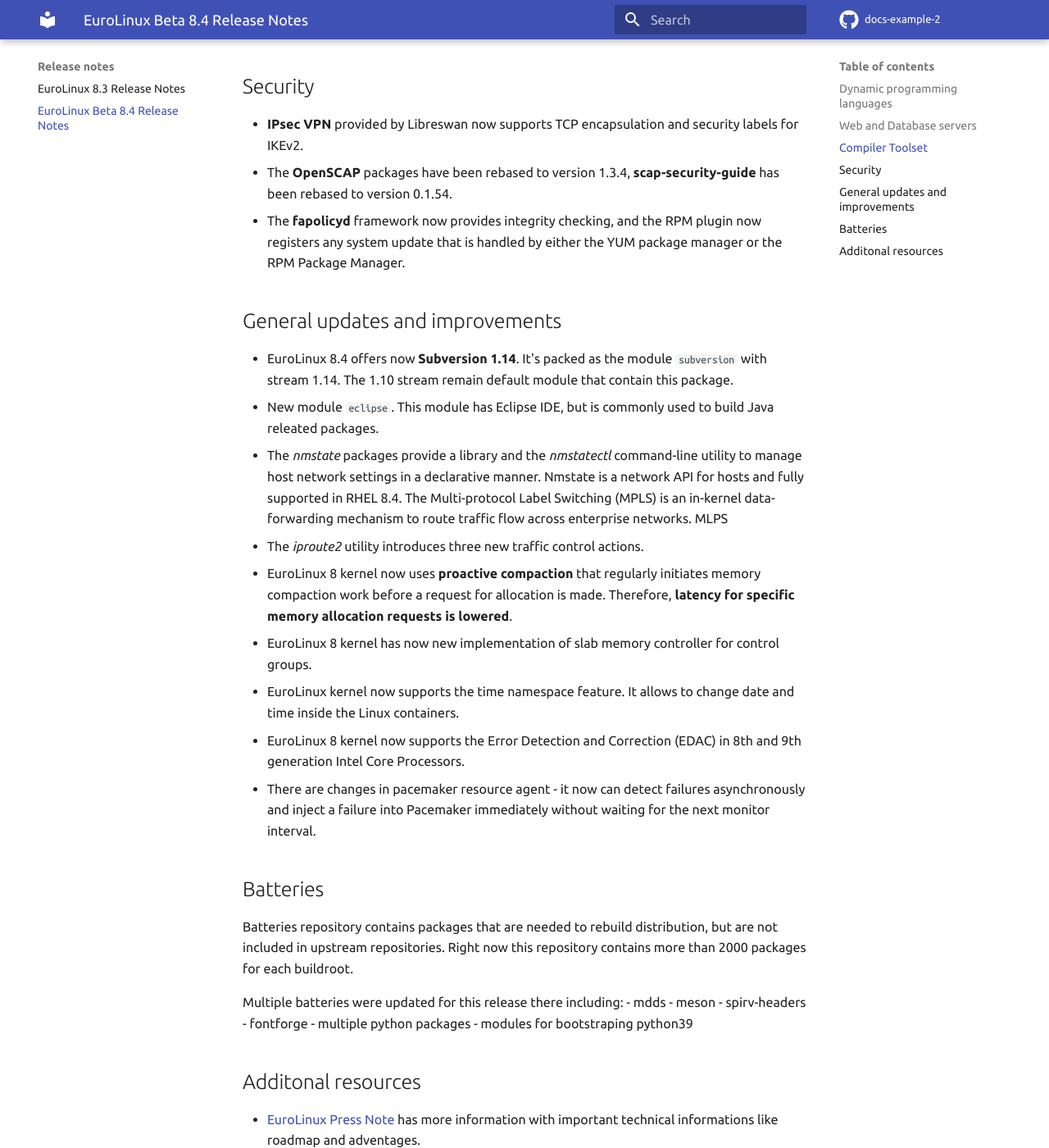
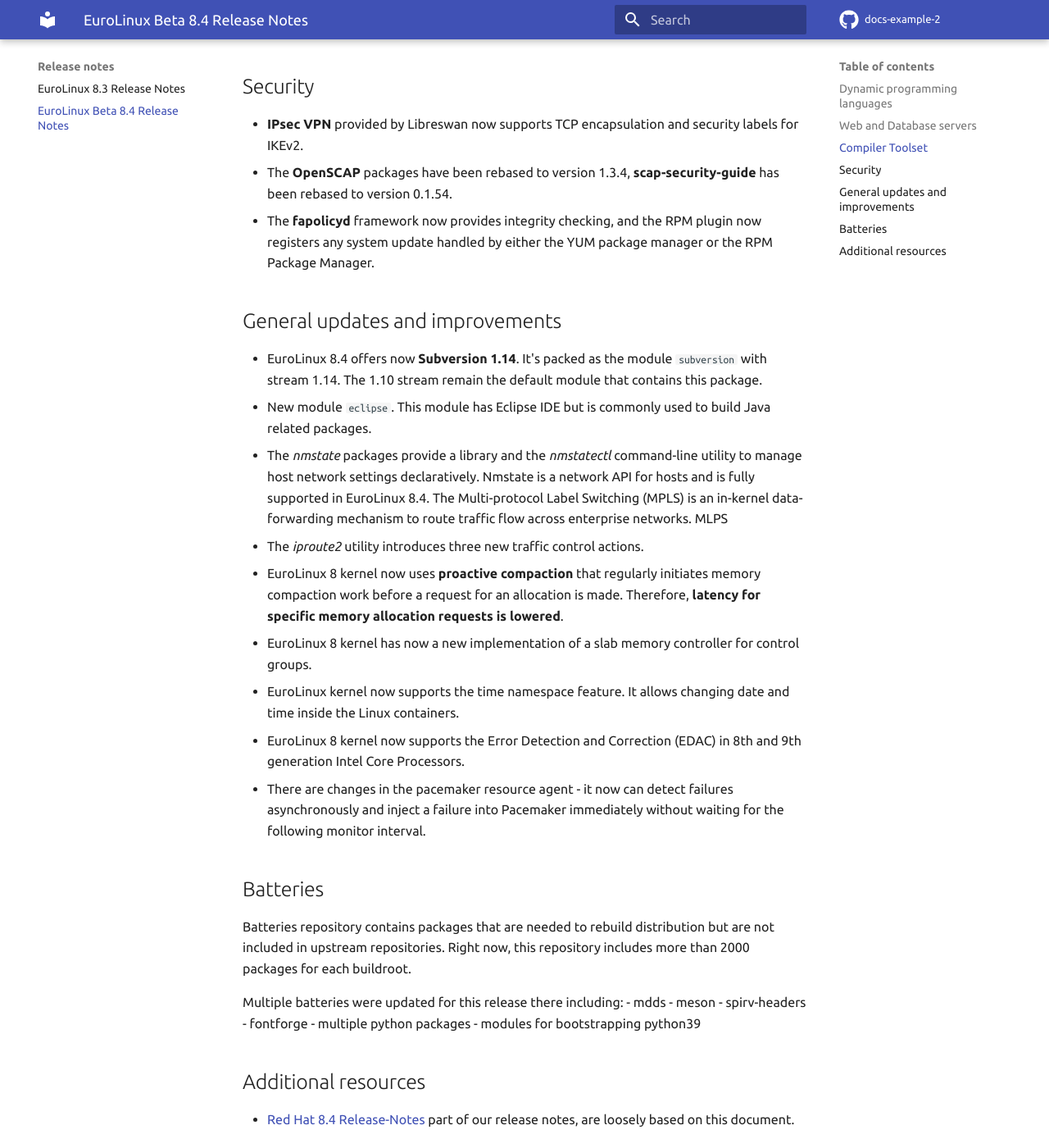
Before and after one commit to AlexBaranowski/docs-example-2, an MkDocs documentation site: the page built from docs/release-notes/8.4-beta.md, in a window 1280 px wide and 1400 px high, scrolled down 899 px. Shown: the whole window at 82% size. Built offline with MkDocs 1.6.1 and Material for MkDocs 9.7.7, drawn with Linux system fonts in a browser that asks for light colours; comment, search, counter and statistics services are not loaded; some of the changed text lies outside the part shown.

Commit message:
Changes for 8.4-beta release notes

```diff
--- a/docs/release-notes/8.4-beta.md
+++ b/docs/release-notes/8.4-beta.md
@@ -35,41 +35,41 @@
 - The **OpenSCAP** packages have been rebased to version 1.3.4,
   **scap-security-guide** has been rebased to version 0.1.54.
 - The **fapolicyd** framework now provides integrity checking, and the
-  RPM plugin now registers any system update that is handled by either the
+  RPM plugin now registers any system update handled by either the
   YUM package manager or the RPM Package Manager.
 
 ## General updates and improvements
 
 - EuroLinux 8.4 offers now **Subversion 1.14**. It's packed as the module
-  `subversion` with stream 1.14. The 1.10 stream remain default module that
-  contain this package.
-- New module `eclipse`. This module has Eclipse IDE, but is commonly used
-  to build Java releated packages.
+  `subversion` with stream 1.14. The 1.10 stream remain the default module that
+  contains this package.
+- New module `eclipse`. This module has Eclipse IDE but is commonly used
+  to build Java related packages.
 - The *nmstate* packages provide a library and the *nmstatectl* command-line
-  utility to manage host network settings in a declarative manner. Nmstate is a
-  network API for hosts and fully supported in RHEL 8.4. The Multi-protocol
+  utility to manage host network settings declaratively. Nmstate is a
+  network API for hosts and is fully supported in EuroLinux 8.4. The Multi-protocol
   Label Switching (MPLS) is an in-kernel data-forwarding mechanism to route
   traffic flow across enterprise networks. MLPS
 
 - The *iproute2* utility introduces three new traffic control actions.
 - EuroLinux 8 kernel now uses **proactive compaction** that  regularly
-  initiates memory compaction work before a request for allocation is made.
+  initiates memory compaction work before a request for an allocation is made.
   Therefore, **latency for specific memory allocation requests is lowered**.
-- EuroLinux 8 kernel has now new implementation of slab memory controller
+- EuroLinux 8 kernel has now a new implementation of a slab memory controller
   for control groups.
-- EuroLinux kernel now supports the time namespace feature. It allows to
-  change date and time inside the Linux containers.
+- EuroLinux kernel now supports the time namespace feature. It allows changing
+  date and time inside the Linux containers.
 - EuroLinux 8 kernel now supports the Error Detection and Correction (EDAC) in
   8th and 9th generation Intel Core Processors.
-- There are changes in pacemaker resource agent - it now can detect
+- There are changes in the pacemaker resource agent - it now can detect
   failures asynchronously and inject a failure into Pacemaker
-  immediately without waiting for the next monitor interval.
+  immediately without waiting for the following monitor interval.
 
 ## Batteries
 
-Batteries repository contains packages that are needed to rebuild distribution,
-but are not included in upstream repositories. Right now this repository
-contains more than 2000 packages for each buildroot.
+Batteries repository contains packages that are needed to rebuild distribution
+but are not included in upstream repositories. Right now, this repository
+includes more than 2000 packages for each buildroot.
 
 Multiple batteries were updated for this release there including:
     - mdds
@@ -77,11 +77,10 @@
     - spirv-headers
     - fontforge
     - multiple python packages
-    - modules for bootstraping python39
+    - modules for bootstrapping python39
 
-## Additonal resources
+## Additional resources
 
-- [EuroLinux Press Note](TODO) has more information with important technical informations like roadmap and adventages.
 - [Red Hat 8.4
   Release-Notes](https://access.redhat.com/documentation/en-us/red_hat_enterprise_linux/8/html/8.4_release_notes/index)
-  our release notes, are loosely based on this document.
+  part of our release notes, are loosely based on this document.
```
